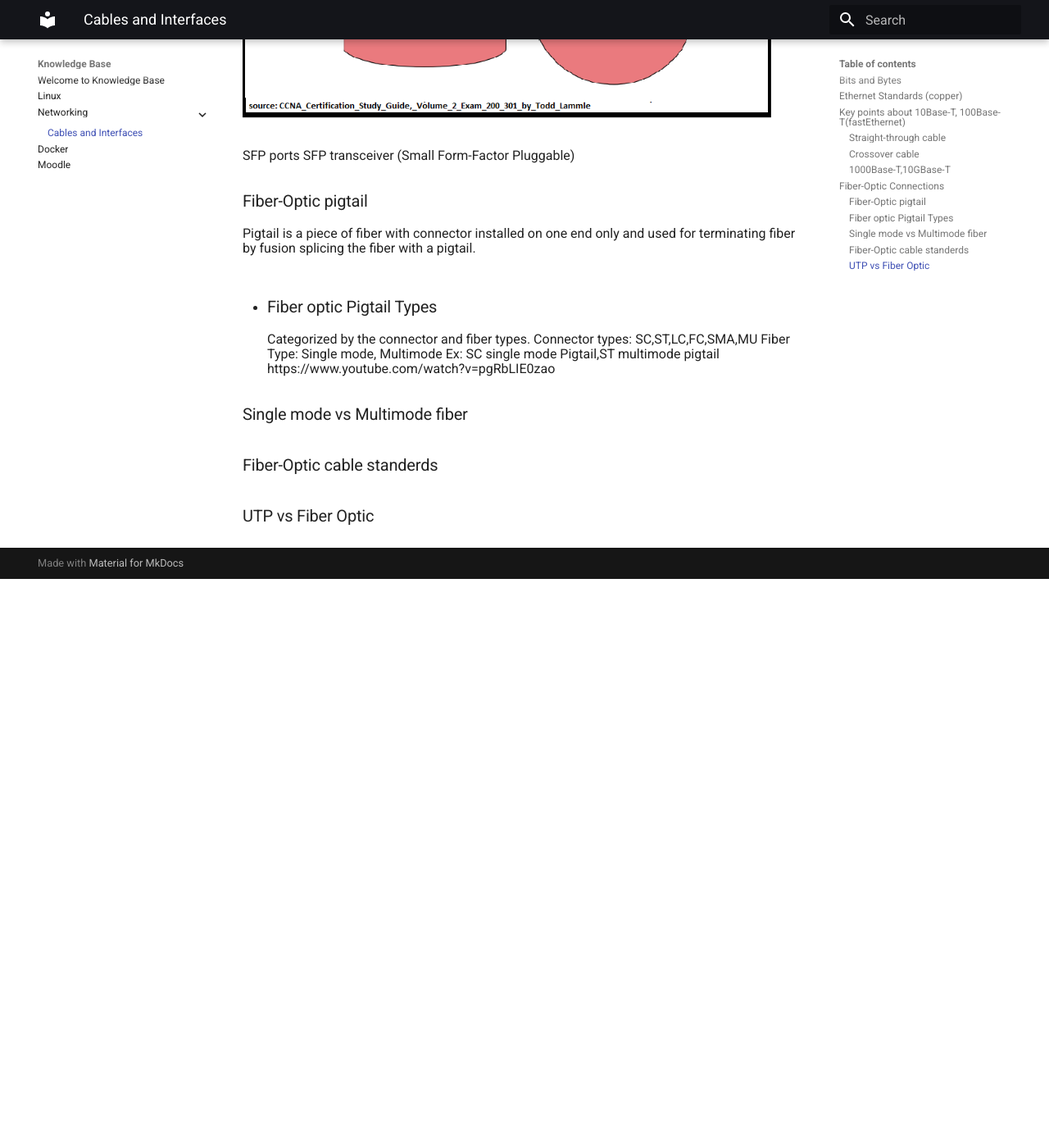
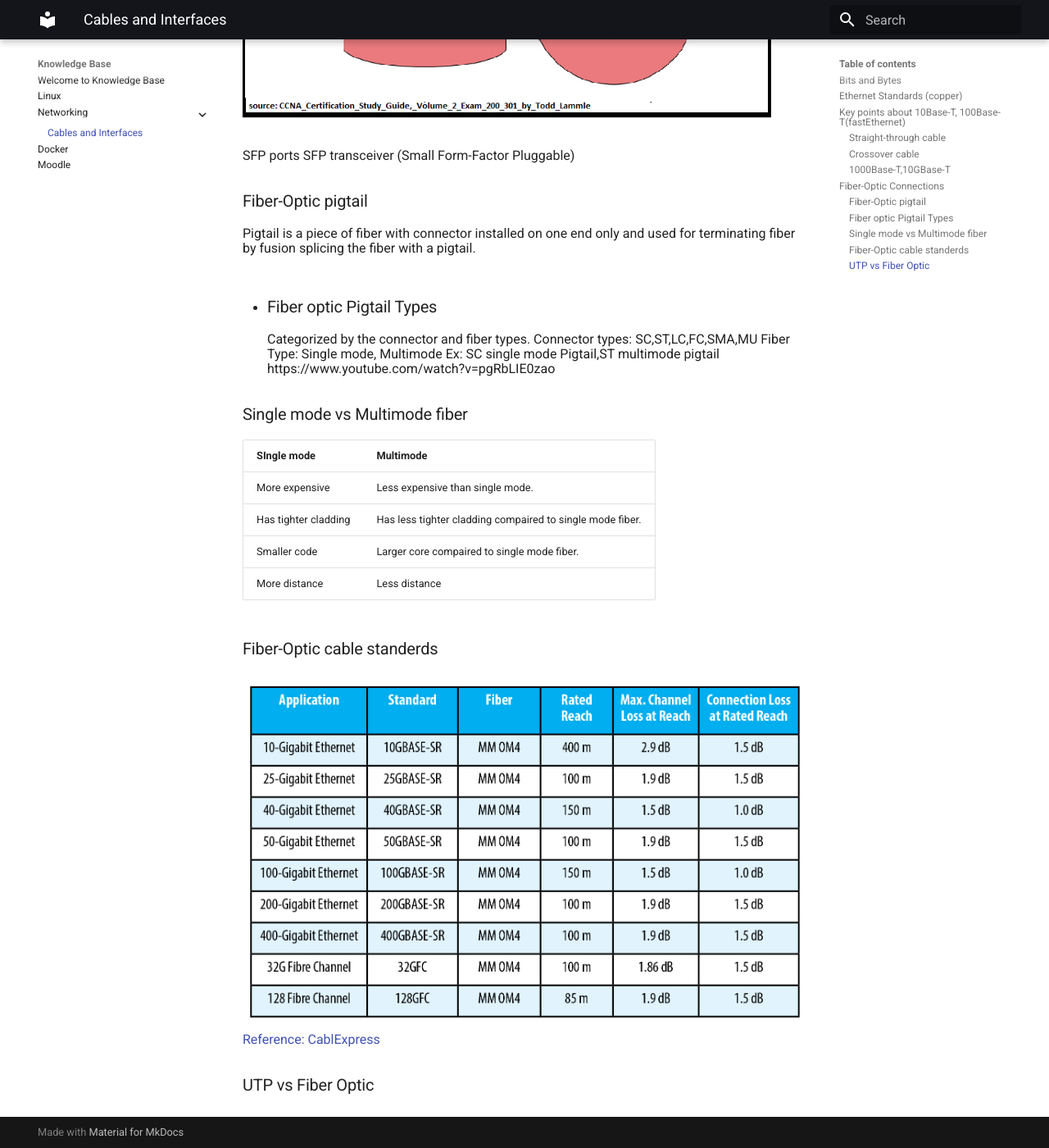
Before and after one commit to Ruwanc/kbase, an MkDocs documentation site: the page built from docs/cables-and-interfaces.md, in a window 1280 px wide and 1400 px high, scrolled down 3368 px. Shown: the whole window at 82% size. Built offline with MkDocs 1.6.1 and Material for MkDocs 9.7.7, drawn with Linux system fonts in a browser that asks for light colours; before the commit the page ends 4074 px from its top, so only the background shows below that.

```diff
--- a/docs/cables-and-interfaces.md
+++ b/docs/cables-and-interfaces.md
@@ -101,7 +101,17 @@ Ex: SC single mode Pigtail,ST multimode pigtail
 https://www.youtube.com/watch?v=pgRbLIE0zao
 
 ### Single mode vs Multimode fiber
+| SIngle mode      | Multimode                          |
+| ----------- | ------------------------------------ |
+| More expensive       | Less expensive than single mode.  |
+| Has tighter cladding      | Has less tighter cladding compaired to single mode fiber. |
+| Smaller code   | Larger core compaired to single mode fiber. |
+| More distance | Less distance |
+
 
 ### Fiber-Optic cable standerds
 
+![Screenshot](img/networking/cables-and-interfaces/LossBudFigure1.jpg)
+[Reference: CablExpress](https://www.cablexpress.com/education/white-papers/understanding-fiber-optic-loss-budgets/)
+
 ### UTP vs Fiber Optic
--- a/mkdocs.yml
+++ b/mkdocs.yml
@@ -16,3 +16,5 @@ nav:
   - 'moodle.md'
 extra_css:
   - '_custom/custom.css'
+markdown_extensions:
+  - tables
```
Also changed, not shown: docs/img/networking/cables-and-interfaces/LossBudFigure1.jpg (added).
